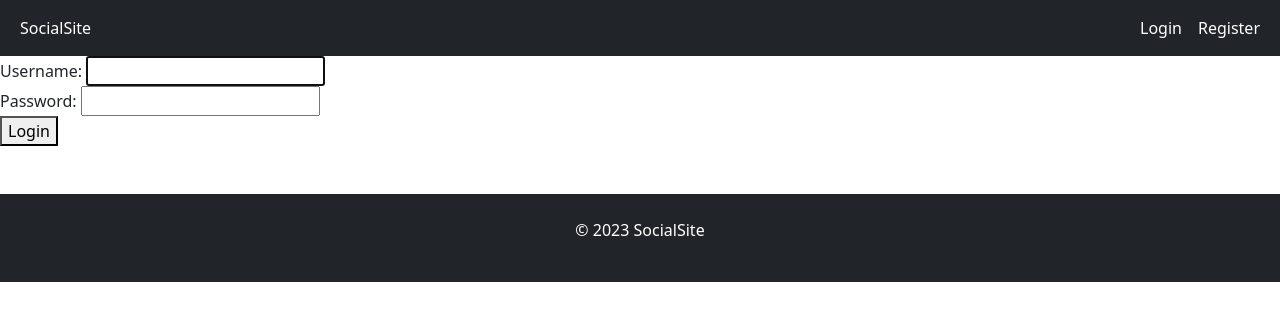
After one commit to Gregory-Eales/cm3035-final-project, a Django app: page /login in a window 1280 px wide. The commit adds this page. Shown: the top 321 px of the page. Run offline with Django 4.2, Linux system fonts and the light colour scheme; some libraries are stand-ins or nearby versions.

Commit message:
add login, logout, register

```diff
--- a/socialsite/settings.py
+++ b/socialsite/settings.py
@@ -11,6 +11,7 @@ https://docs.djangoproject.com/en/4.2/ref/settings/
 """
 
 from pathlib import Path
+import os
 
 # Build paths inside the project like this: BASE_DIR / 'subdir'.
 BASE_DIR = Path(__file__).resolve().parent.parent
@@ -37,6 +38,8 @@ INSTALLED_APPS = [
     'django.contrib.sessions',
     'django.contrib.messages',
     'django.contrib.staticfiles',
+    # boostrap lib
+    'bootstrap5',
     # project applications:
     'api',
     'chat',
@@ -64,7 +67,7 @@ ROOT_URLCONF = 'socialsite.urls'
 TEMPLATES = [
     {
         'BACKEND': 'django.template.backends.django.DjangoTemplates',
-        'DIRS': [],
+        'DIRS': [os.path.join(BASE_DIR, 'templates')],
         'APP_DIRS': True,
         'OPTIONS': {
             'context_processors': [
@@ -76,6 +79,7 @@ TEMPLATES = [
         },
     },
 ]
+
 
 WSGI_APPLICATION = 'socialsite.wsgi.application'
 
--- a/socialsite/urls.py
+++ b/socialsite/urls.py
@@ -19,5 +19,6 @@ from django.urls import path, include
 
 urlpatterns = [
     path('admin/', admin.site.urls),
-    path('', include('home.urls')), # Adjust 'homepage' if using a different app
+    path('', include('home.urls')),
+    path('', include('user_management.urls')),
 ]
--- /dev/null
+++ b/templates/base.html
@@ -0,0 +1,65 @@
+<!DOCTYPE html>
+<html lang="en">
+<head>
+    <meta charset="UTF-8">
+    <meta name="viewport" content="width=device-width, initial-scale=1.0">
+    <title>{% block title %}SocialSite{% endblock %}</title>
+
+    <!-- <style>
+        body { font-family: Arial, sans-serif; margin: 0; padding: 0; }
+        .navbar { background-color: #007bff; padding: 15px; color: white; }
+        .container { padding: 20px; }
+        .section { margin-bottom: 20px; }
+    </style> -->
+    {% load bootstrap5 %}
+    {% bootstrap_css %}
+    {% bootstrap_javascript %}
+</head>
+<body>
+    <nav class="navbar navbar-expand-sm bg-dark navbar-dark">
+        <div class="container-fluid">
+            <ul class="navbar-nav">
+                <!-- add SocialSite logo that links to home page and make the text BIG-->
+                <li class="nav-item">
+                    <a class="nav-link active" href="/">SocialSite</a>
+                </li>
+            </ul>
+            <ul class="navbar-nav justify-content-end">
+                {% if user.is_authenticated %}
+                    <li class="nav-item">
+                        <a class="nav-link active" href="/logout">Logout</a>
+                    </li>
+                    <li class="nav-item">
+                        <a class="nav-link" href="/profile">Profile</a>
+                    </li>
+                    <li class="nav-item">
+                        <a class="nav-link" href="/feed">Feed</a>
+                    </li>
+                    <li class="nav-item">
+                        <a class="nav-link" href="/chat">Chat</a>
+                    </li>
+                    <li class="nav-item navbar-right">
+                        <form action="/search" method="get">
+                            <input type="text" name="q" placeholder="Search for people">
+                            <button type="submit">Search</button>
+                        </form>
+                    </li>
+                {% else %}
+                    <li class="nav-item">
+                        <a class="nav-link active" href="/login">Login</a>
+                    </li>
+                    <li class="nav-item"></li>
+                        <a class="nav-link active" href="/register">Register</a>
+                    </li>
+                {% endif %}
+            </ul>
+        </div>
+    </nav>
+    <main>
+        {% block content %}{% endblock %}
+    </main>
+    <div class="mt-5 p-4 bg-dark text-white text-center">
+        <p>&copy; 2023 SocialSite</p>
+    </div>
+</body>
+</html>
--- /dev/null
+++ b/user_management/templates/login.html
@@ -0,0 +1,26 @@
+{% extends 'base.html' %}
+
+{% block title %}Login - SocialSite{% endblock %}
+
+{% block content %}
+    <form method="post">
+        {% csrf_token %}
+        {% if form.errors %}
+            <p>Your username and password didn't match. Please try again.</p>
+        {% endif %}
+
+        <label for="{{ form.username.id_for_label }}">Username:</label>
+        {{ form.username }}
+        <br>
+
+        <label for="{{ form.password.id_for_label }}">Password:</label>
+        {{ form.password }}
+        <br>
+
+        <button type="submit">Login</button>
+    </form>
+
+    {% if next %}
+        <input type="hidden" name="next" value="{{ next }}" />
+    {% endif %}
+{% endblock %}
--- /dev/null
+++ b/user_management/urls.py
@@ -0,0 +1,8 @@
+from django.urls import path
+from .views import login_view, register_view, logout_view
+
+urlpatterns = [
+    path('login', login_view, name='login'),
+    path('register', register_view, name='register'),
+    path('logout', logout_view, name='logout'),
+]
--- a/user_management/views.py
+++ b/user_management/views.py
@@ -1,3 +1,36 @@
 from django.shortcuts import render
+from django.contrib.auth.forms import AuthenticationForm, UserCreationForm
+from django.contrib.auth import login
+from django.shortcuts import render, redirect
 
 # Create your views here.
+def login_view(request):
+    if request.method == 'POST':
+        form = AuthenticationForm(request, data=request.POST)
+        if form.is_valid():
+            login(request, form.get_user())
+            return redirect(request.GET.get('next', '/'))
+    else:
+        form = AuthenticationForm()
+
+    return render(request, 'login.html', {'form': form})
+
+from django.contrib.auth import logout
+from django.shortcuts import redirect
+
+def logout_view(request):
+    logout(request)
+    return redirect('/')  # Redirect to a URL pattern with the name 'home'
+
+
+def register_view(request):
+    if request.method == 'POST':
+        form = UserCreationForm(request.POST)
+        if form.is_valid():
+            user = form.save()
+            login(request, user)  # Optional: Log the user in after registration
+            return redirect('home')  # Redirect to home page or any other page as needed
+    else:
+        form = UserCreationForm()
+
+    return render(request, 'register.html', {'form': form})
```
Also changed, not shown: home/templates/home.html (+14 -20 lines), user_management/templates/register.html (added, +21 -0 lines).
